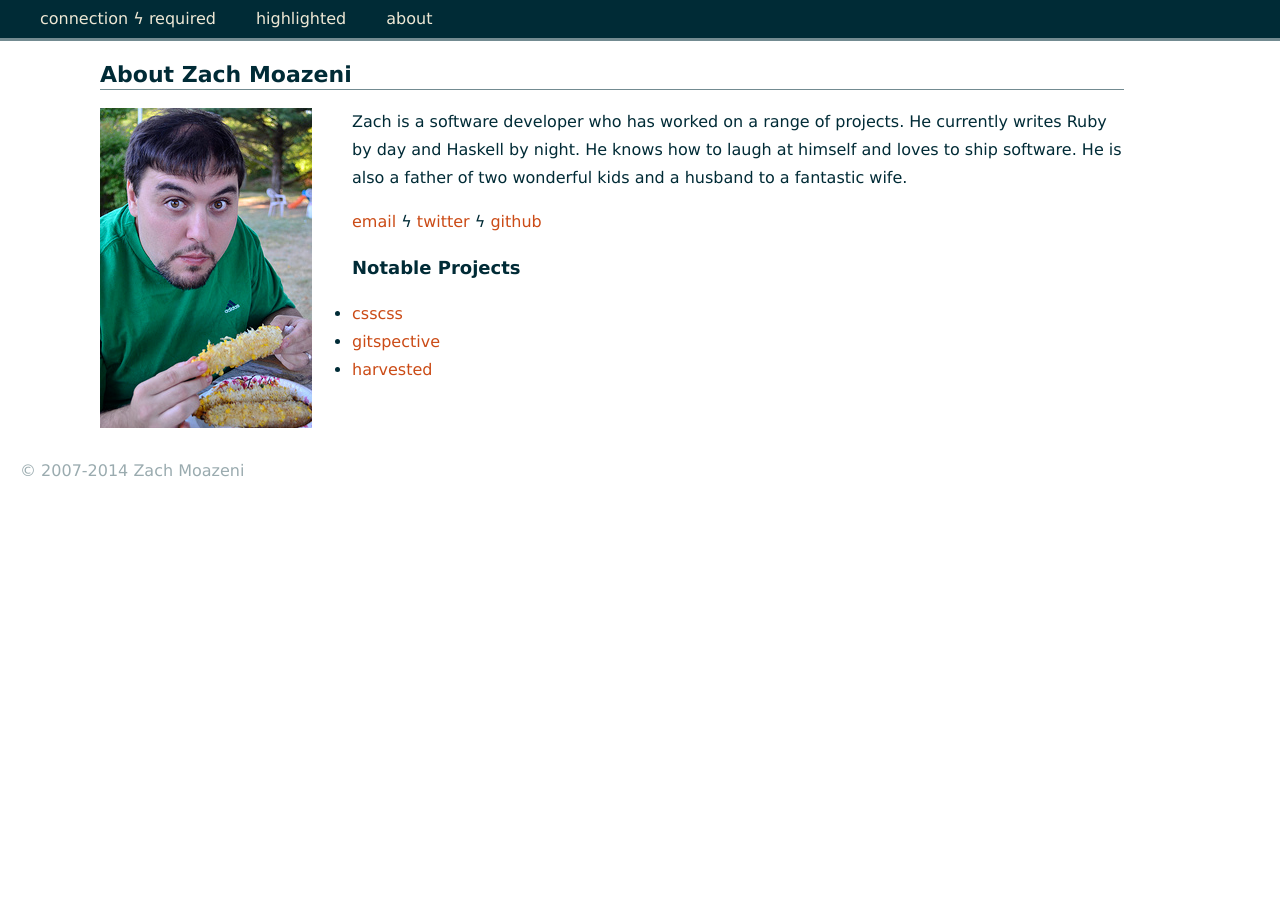
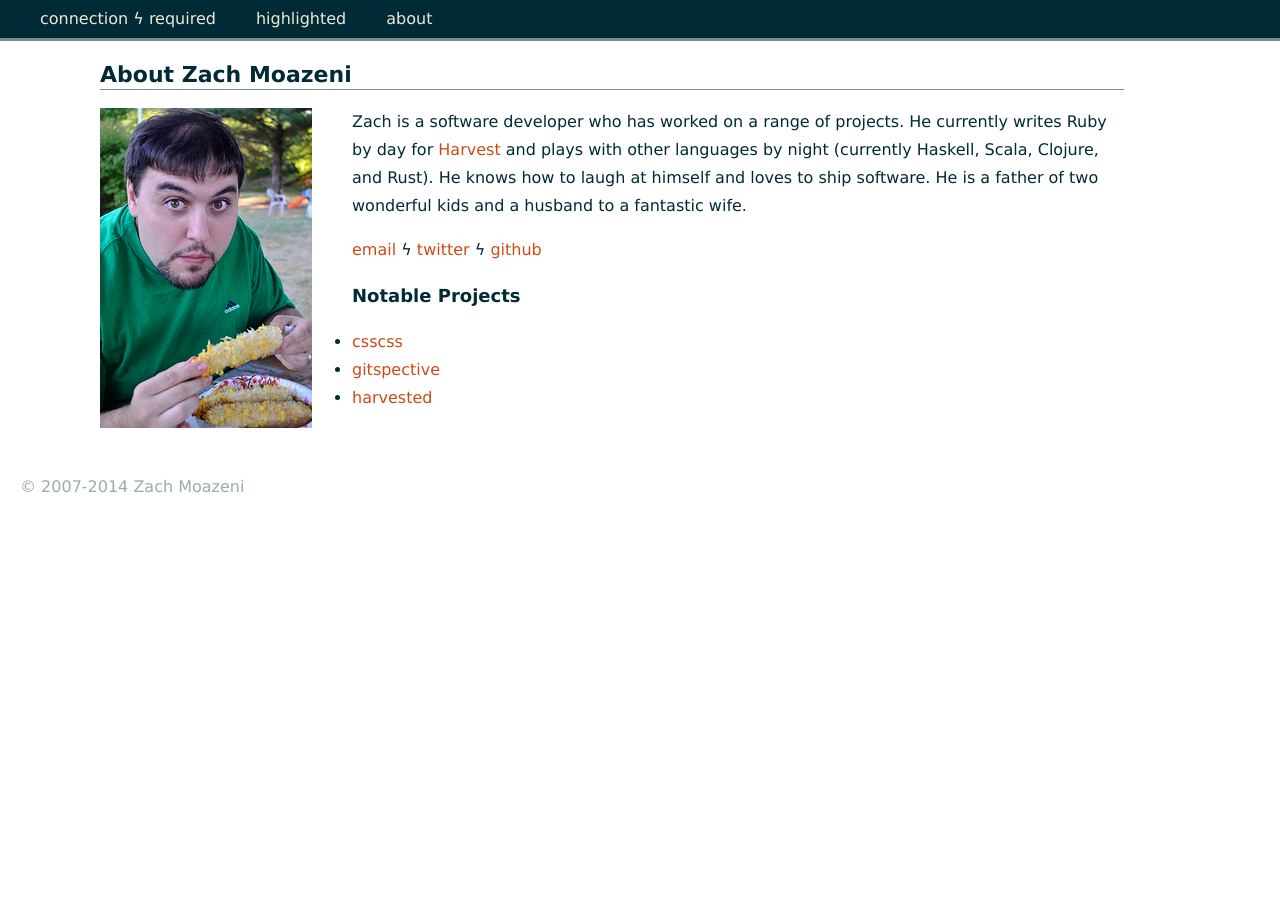
Before and after one commit to zmoazeni/zmoazeni.github.io, a Jekyll site: the page built from about/index.md, in a window 1280 px wide. Built offline with Jekyll 4.4.1, drawn with Linux system fonts in a browser that asks for light colours; Markdown is read by kramdown in place of the engine named in the settings.

Commit message:
Update my bio

```diff
--- a/about/index.md
+++ b/about/index.md
@@ -7,10 +7,7 @@ title: About Zach Moazeni
 
 <span id="profilepic">![](/uploads/me.jpg)</span>
 
-Zach is a software developer who has worked on a range of projects. He
-currently writes Ruby by day and Haskell by night. He knows how to laugh
-at himself and loves to ship software. He is also a father of two
-wonderful kids and a husband to a fantastic wife.
+Zach is a software developer who has worked on a range of projects. He currently writes Ruby by day for [Harvest](https://www.getharvest.com/) and plays with other languages by night (currently Haskell, Scala, Clojure, and Rust). He knows how to laugh at himself and loves to ship software. He is a father of two wonderful kids and a husband to a fantastic wife.
 
 [email](mailto:zach.moazeni@gmail.com) ϟ [twitter](https://twitter.com/zmoazeni) ϟ [github](https://github.com/zmoazeni)
 
```
